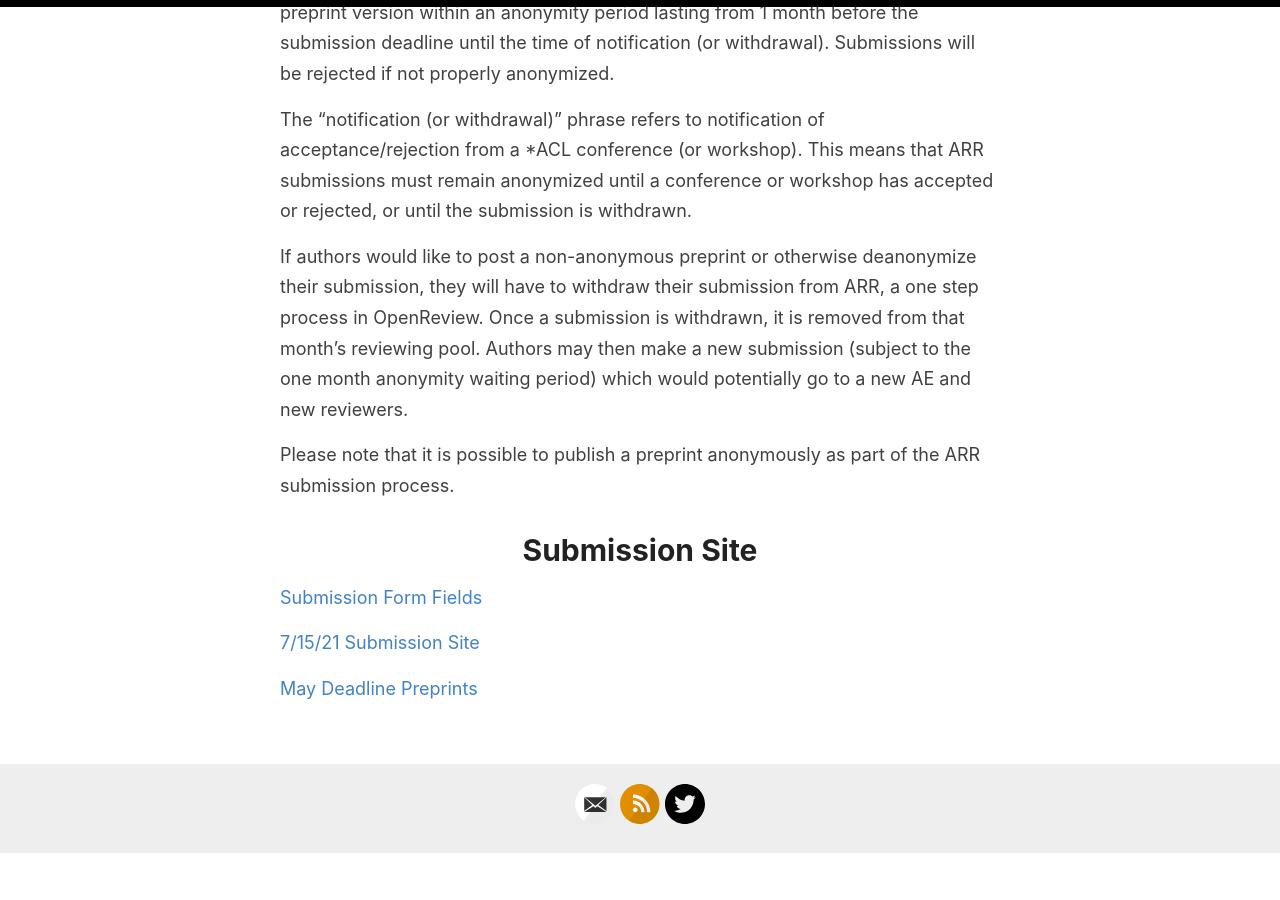
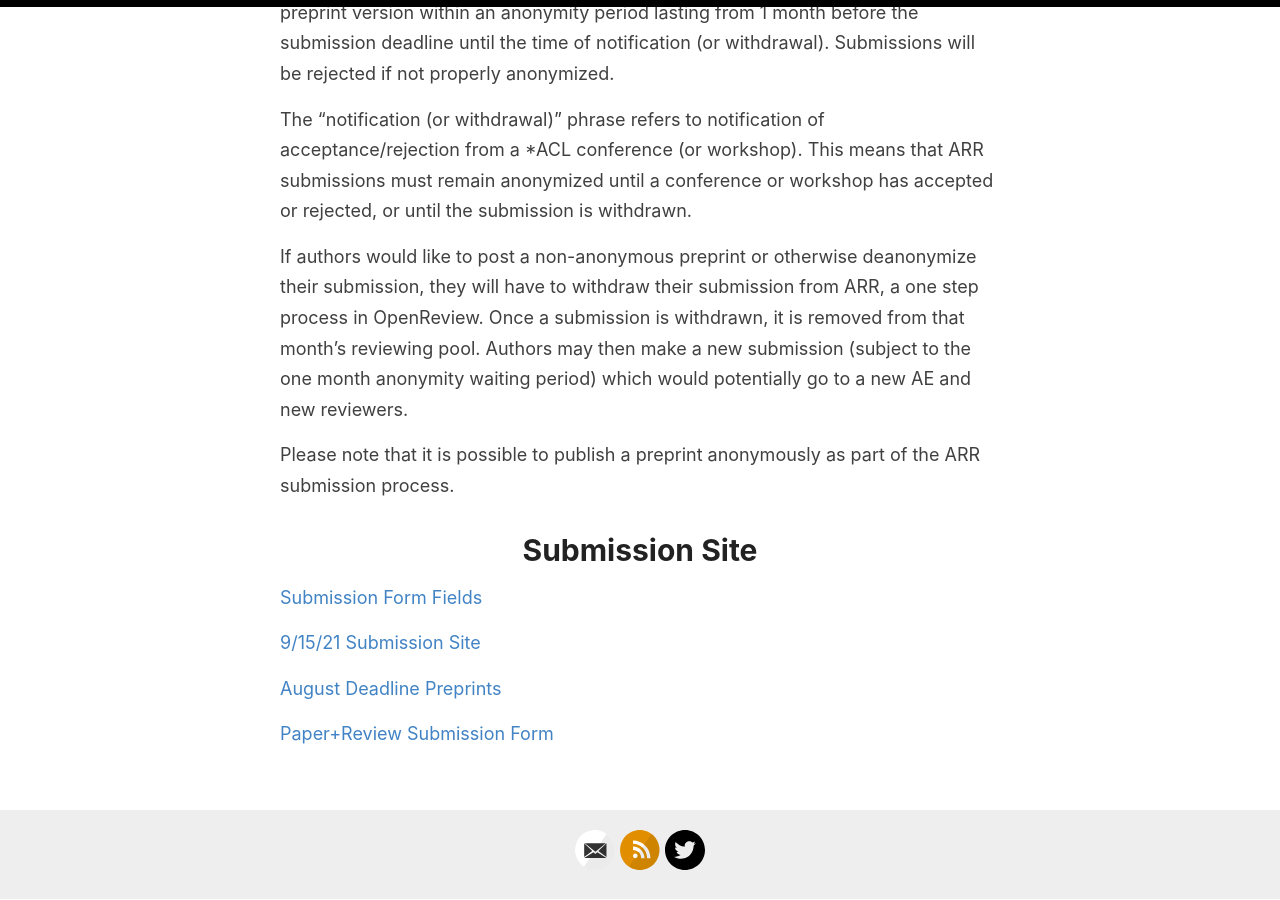
Before and after one commit to amitmerchant1990/reverie, a Jekyll site: the page built from authors.md, in a window 1280 px wide and 900 px high, scrolled down 888 px. Built offline with Jekyll 4.4.1, drawn with Linux system fonts in a browser that asks for light colours; before the commit the page ends 1742 px from its top, so only the background shows below that.

Commit message:
Update authors.md

```diff
--- a/authors.md
+++ b/authors.md
@@ -36,6 +36,8 @@ Please note that it is possible to publish a preprint anonymously as part of the
 
 [Submission Form Fields](https://aclrollingreview.org/submissionform)
 
-[7/15/21 Submission Site](https://openreview.net/group?id=aclweb.org/ACL/ARR/2021/July)
+[9/15/21 Submission Site](https://openreview.net/group?id=aclweb.org/ACL/ARR/2021/September)
 
-[May Deadline Preprints](https://openreview.net/group?id=aclweb.org/ACL/ARR/2021/May)
+[August Deadline Preprints](https://openreview.net/group?id=aclweb.org/ACL/ARR/2021/August)
+
+[Paper+Review Submission Form](https://forms.office.com/Pages/ResponsePage.aspx?id=DQSIkWdsW0yxEjajBLZtrQAAAAAAAAAAAANAAZTm0F9URTY1VzhKWlZCTlVJTlU4VUZRVUpGTlpITy4u)
```
